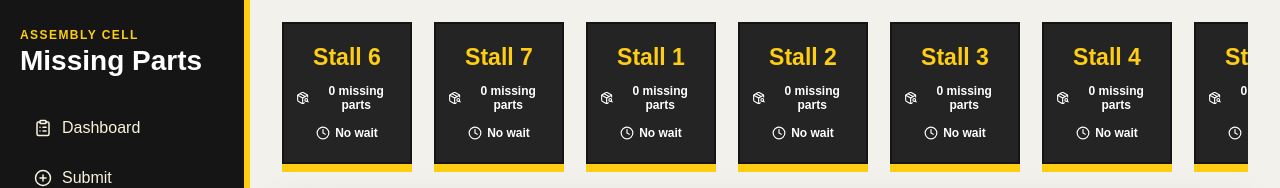
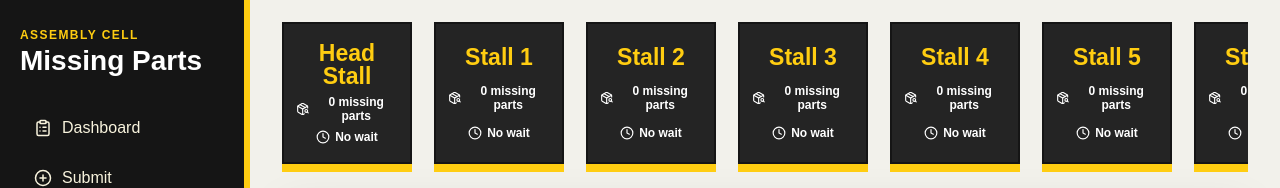
Before and after one commit to dkratzman/assembly-cell-part-tracking, a Next.js app: page /monitor in a window 1280 px wide. Shown: the top 188 px of the page. Built offline with nearby package versions, Linux system fonts and the light colour scheme; no server answers; the database is empty.

Commit message:
reorder monitor stall cards

```diff
--- a/components/stall-overview.tsx
+++ b/components/stall-overview.tsx
@@ -14,7 +14,7 @@ type StallSummary = {
 export function StallOverview({ parts }: { parts: MissingPart[] }) {
   const now = useLiveNow();
   const activeParts = parts.filter((part) => activeStatuses.includes(part.status));
-  const stallOrder: Stall[] = ["Stall 6", "Stall 7", "Stall 1", "Stall 2", "Stall 3", "Stall 4", "Stall 5", "Head Stall"];
+  const stallOrder: Stall[] = ["Head Stall", "Stall 1", "Stall 2", "Stall 3", "Stall 4", "Stall 5", "Stall 6", "Stall 7"];
   const summaries: StallSummary[] = stallOrder.map((stall) => {
     const stallParts = activeParts.filter((part) => part.stall === stall);
     const oldestPart = stallParts.reduce<MissingPart | null>((oldest, part) => {
```
